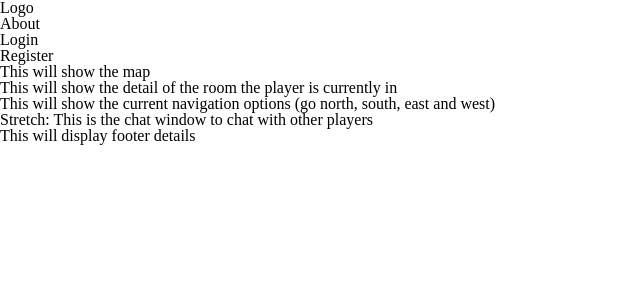
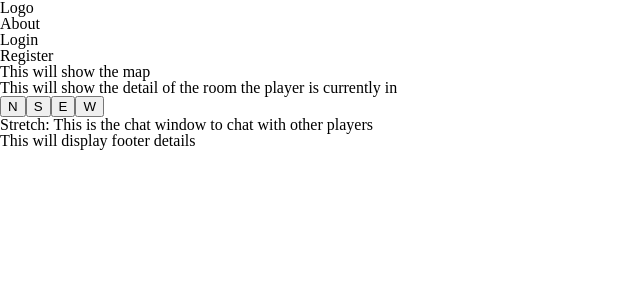
Before and after one commit to CSEU3-mud-sama/front-end, a React (Create React App) app: page / in a window 1280 px wide. Shown: the top 300 px of the page, without its empty margins (0-640 px from the left). Built offline with nearby package versions, Linux system fonts and the light colour scheme.

Commit message:
Add buttons to Controller

```diff
--- a/src/components/Controller.jsx
+++ b/src/components/Controller.jsx
@@ -1,8 +1,16 @@
 import React from 'react';
+
+function NavButton(label, callback) {
+    return (
+        <button onClick={callback}>{label}</button>
+    )
+}
 
 function Navigation() {
     return (
-        <div>This will show the current navigation options (go north, south, east and west)</div>
+        <div>
+            {['N', 'S', 'E', 'W'].map(label => NavButton(label))}
+        </div>
     );
 }
 
```
